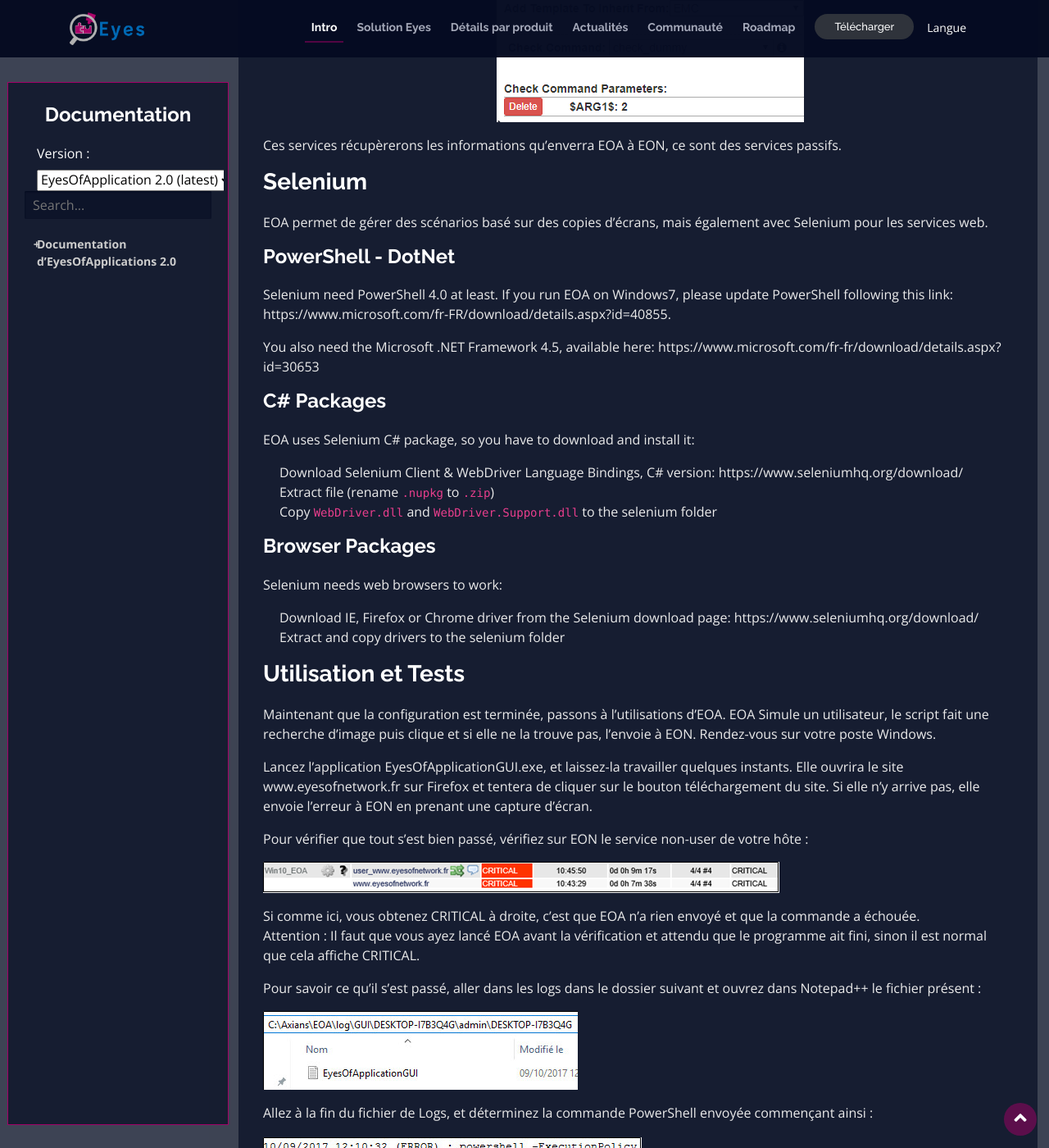
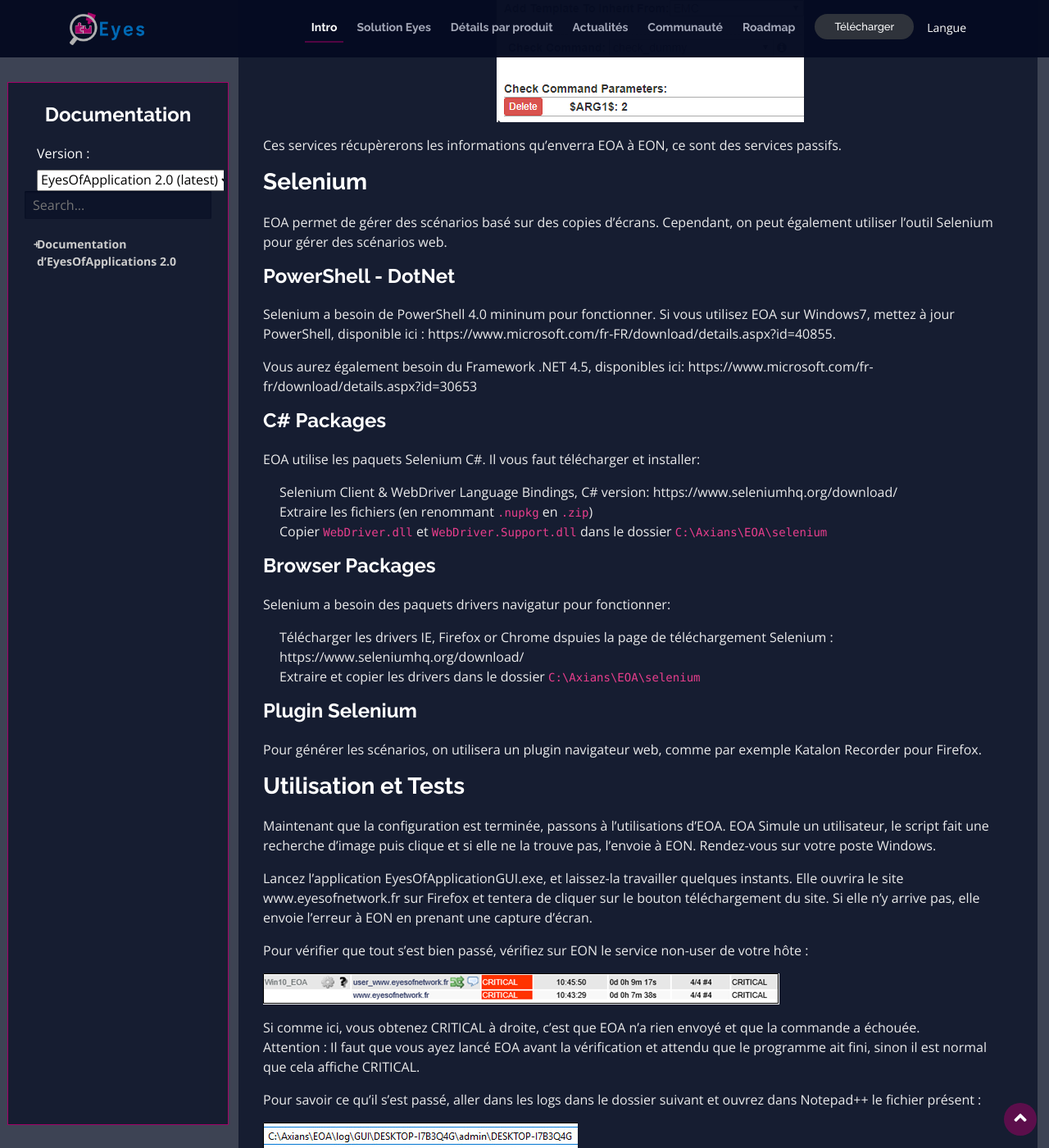
Before and after one commit to EyesOfNetworkCommunity/www.eyesofnetwork.com, a Jekyll site: the page built from _posts/docs/eoa-2-0/2020-12-12-2-0-fr.md, in a window 1280 px wide and 1400 px high, scrolled down 5044 px. Shown: the whole window at 82% size. Built offline with Jekyll 4.4.1, drawn with Linux system fonts in a browser that asks for light colours; some of the changed text lies outside the part shown.

Commit message:
Add eoa web doc
Signed-off-by: Rémi VERCHERE <remi.verchere@axians.com>

````diff
--- a/_posts/docs/eoa-2-0/2020-12-12-2-0-fr.md
+++ b/_posts/docs/eoa-2-0/2020-12-12-2-0-fr.md
@@ -141,27 +141,30 @@
 
 ### Selenium
 
-EOA permet de gérer des scénarios basé sur des copies d'écrans, mais également avec Selenium pour les services web.
+EOA permet de gérer des scénarios basé sur des copies d'écrans. Cependant, on peut également utiliser l'outil Selenium pour gérer des scénarios web.
 
 #### PowerShell - DotNet
 
-Selenium need PowerShell 4.0 at least. If you run EOA on Windows7, please update PowerShell following this link: https://www.microsoft.com/fr-FR/download/details.aspx?id=40855.
+Selenium a besoin de PowerShell 4.0 mininum pour fonctionner. Si vous utilisez EOA sur Windows7, mettez à jour PowerShell, disponible ici : https://www.microsoft.com/fr-FR/download/details.aspx?id=40855.
 
-You also need the Microsoft .NET Framework 4.5, available here: https://www.microsoft.com/fr-fr/download/details.aspx?id=30653
+Vous aurez également besoin du Framework .NET 4.5, disponibles ici: https://www.microsoft.com/fr-fr/download/details.aspx?id=30653
 
 #### C# Packages
 
-EOA uses Selenium C# package, so you have to download and install it:
-- Download Selenium Client & WebDriver Language Bindings, C# version: https://www.seleniumhq.org/download/
-- Extract file (rename `.nupkg` to `.zip`)
-- Copy `WebDriver.dll` and  `WebDriver.Support.dll` to the selenium folder
+EOA utilise les paquets Selenium C#. Il vous faut télécharger et installer:
+- Selenium Client & WebDriver Language Bindings, C# version: https://www.seleniumhq.org/download/
+- Extraire les fichiers (en renommant `.nupkg` en `.zip`)
+- Copier `WebDriver.dll` et `WebDriver.Support.dll` dans le dossier `C:\Axians\EOA\selenium`
 
 #### Browser Packages
 
-Selenium needs web browsers to work:
-- Download IE, Firefox or Chrome driver from the Selenium download page: https://www.seleniumhq.org/download/
-- Extract and copy drivers to the selenium folder
+Selenium a besoin des paquets drivers navigatur pour fonctionner:
+- Télécharger les drivers IE, Firefox or Chrome dspuies la page de téléchargement Selenium : https://www.seleniumhq.org/download/
+- Extraire et copier les drivers dans le dossier `C:\Axians\EOA\selenium`
 
+#### Plugin Selenium
+
+Pour générer les scénarios, on utilisera un plugin navigateur web, comme par exemple [Katalon Recorder](https://addons.mozilla.org/fr/firefox/addon/katalon-automation-record/) pour Firefox.
 
 ### Utilisation et Tests
 
@@ -222,6 +225,85 @@
 
 ## Création de scénarios
 
-### Clients Lourds
+Pour la création de scénarios, nous avons 2 possibilités:
+- Copie d'Ecran : pour les clients lourds
+- Selenium : pour les sites web
 
-### Sites Web
+On pourra utiliser la Copie d'Ecran pour les sites web, mais cela n'est pas conseillé.
+
+L'exemple ci-après se fait depuis le site [EyesOfNetwork](https://www.eyesofnetwork.com), avec les actions suivantes:
+1. Lancement du navigateur
+1. Recherche et affichage de la page "Téléchargement"
+1. Recherche et affichage de la dernière release note 5.3
+1. Recherche et affichage de la documentation
+
+### Copie d'Ecran
+
+#### Création du scénario
+
+#### Mise en forme dans EOA
+
+### Selenium
+
+#### Création du scénario
+
+Pour créer le scénario, nous utilisons le module navigateur "Katalon", voici ensuite la démarche à suivre:
+
+1. Lancer Katalon et créer un scénarion de test
+
+![Screenshot(/img/docs/eoa-2-0/katalon01.png)
+
+2. Lancer l'enregistrement
+3. Dérouler le scénario:
+- Click sur Téléchargements
+- Click sur Release Notes
+- Click sur Documentation
+
+4. Arrêter l'enregistrement
+
+![Screenshot(/img/docs/eoa-2-0/katalon02.png)
+
+Le scénario est maintenant disponible dans Katalon, il faut maintenant le transformer en script EOA.
+
+#### Mise en forme dans EOA
+
+Depuis la console Katalon, cliquer sur "Export", au format "C# (WebDriver + MSTest) pour avoir le code exploitable par Selenium & les navigateurs.
+
+![Screenshot(/img/docs/eoa-2-0/katalon03.png)
+
+Rechercher ensuite la fonction `public void TheEOATest` ou équivalent, et sauvegarder les fonctions de type `driver.FindElement`, qui correspondent à votre scénario. Dans notre cas ce sera :
+
+```csharp
+[TestMethod]
+public void TheEOATest()
+{
+    driver.FindElement(By.LinkText("Télécharger")).Click();
+    driver.FindElement(By.LinkText("Release Note")).Click();
+    driver.FindElement(By.XPath("//button[@type='button']")).Click();
+    driver.FindElement(By.LinkText("Documentation")).Click();
+}
+```
+
+Chaque fonction sera à mettre en forme dans un script ps1 dans le dossier `C:\Axians\EOA\apps`
+
+On va ensuite "traduire" les fonctions pour que cela tourne sur EOA. Par exemple, `driver.FindElement(By.LinkText("Télécharger")).Click();` deviendra `$WebDriver.FindElementByLinkText("Télécharger").Click();`.
+
+`driver.FindElement(By` -> `$WebDriver.FindElementBy`
+
+L'équivalent plus haut sera alors le suivant:
+
+```powershell
+$WebDriver.FindElementByLinkText("Télécharger").Click();
+$WebDriver.FindElementByLinkText("Release Note").Click();
+$WebDriver.FindElementByXPath("//button[@type='button']").Click();
+$WebDriver.FindElementByLinkText("Documentation").Click();
+```
+
+En découpant les actions, pour mesure, on aura par exemple pour la 1ère action:
+
+```powershell
+$cmd = Measure-Command {
+  AddValues "INFO" "Click on Download Login"
+  $WebDriver.FindElementByLinkText("Télécharger").Click();
+}
+$Chrono += [math]::Round($cmd.TotalSeconds,6)
````
Also changed, not shown: img/docs/eoa-2-0/katalon01.png (added), img/docs/eoa-2-0/katalon02.png (added), img/docs/eoa-2-0/katalon03.png (added).
